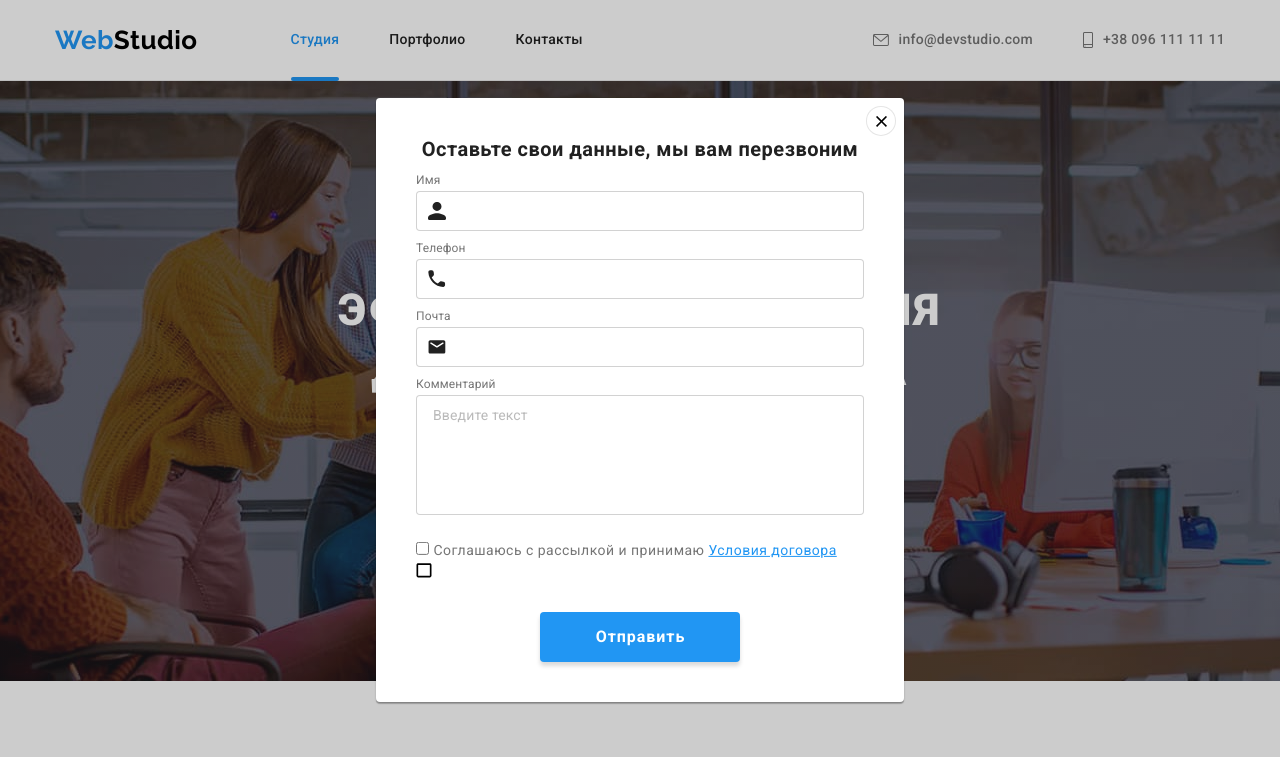
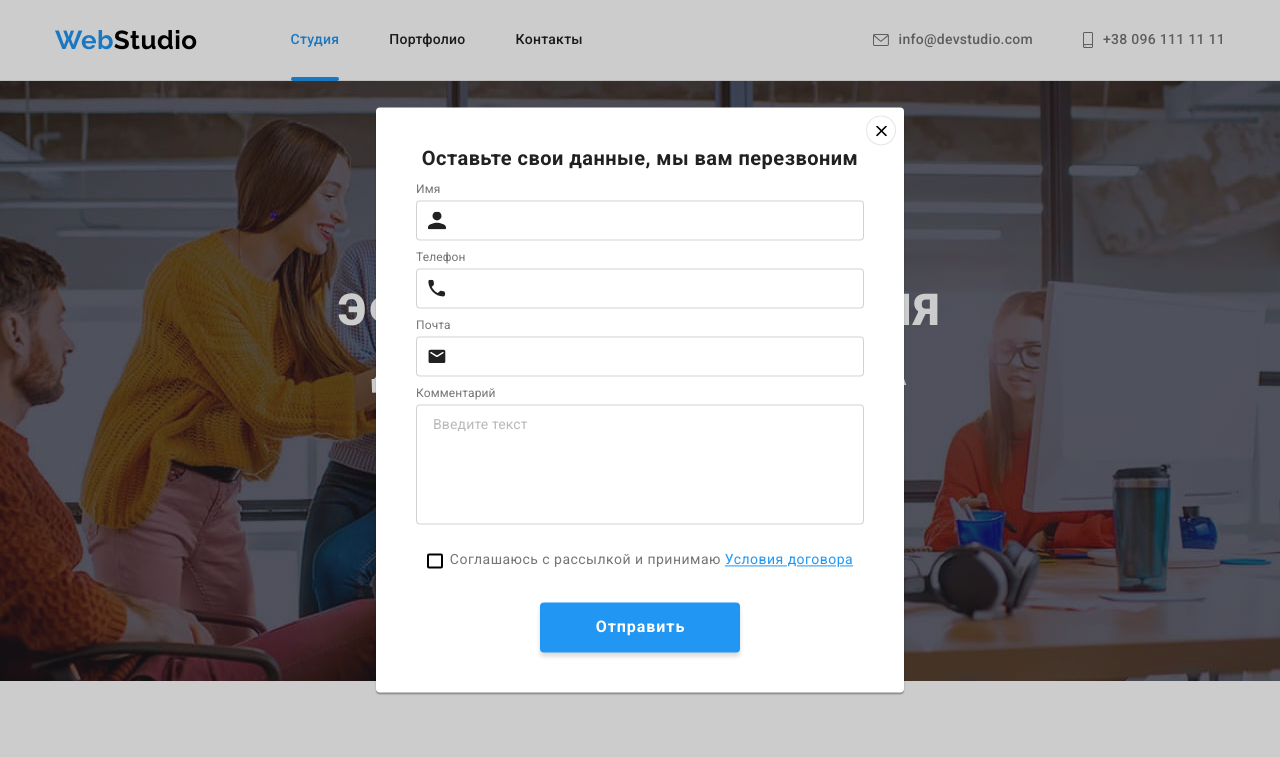
Before and after one commit to oksana-mart/goit-markup-hw-06, a plain HTML site: page index.html in a window 1280 px wide. Both pictures are taken after a click on the button "Заказать услугу". Shown: the top 757 px of the page. Drawn offline with nearby package versions, Linux system fonts and the light colour scheme.

Commit message:
Додає оформлення модального вікна

```diff
--- a/css/style.css
+++ b/css/style.css
@@ -746,6 +746,8 @@ header {
 
 .close-sign {
   fill: currentColor;
+  transition-duration: 250ms;
+  transition-timing-function: cubic-bezier(0.4, 0, 0.2, 1);
 }
 
 .close-button:focus {
@@ -805,6 +807,8 @@ textarea {
   border: 1px solid rgba(33, 33, 33, 0.2);
   box-sizing: border-box;
   cursor: pointer;
+  transition-duration: 250ms;
+  transition-timing-function: cubic-bezier(0.4, 0, 0.2, 1);
 }
 
 .field .input {
@@ -831,6 +835,8 @@ textarea {
   top: 50%;
   transform: translateY(-50%);
   fill:currentColor;
+  transition-duration: 250ms;
+  transition-timing-function: cubic-bezier(0.4, 0, 0.2, 1);
 }
 
 .input-svg {
@@ -844,12 +850,13 @@ textarea {
 
 .field:focus-within input,
 .field:focus-within .input-svg {
-  color:rgba(33, 150, 243, 0.9);
+  color: var(--accent-color);
 }
 
   /* чекбокс */
 
 .checkbox-text {
+  display: inline-block;
   font-style: normal;
   font-weight: var(--secondary-font-weight);
   font-size: 14px;
@@ -858,8 +865,39 @@ textarea {
 }
 
 .checkbox-accent {
-  text-decoration: underline;
+  text-decoration-line: underline;
   color: var(--accent-color);
+}
+
+.checkbox-icon {
+  display: inline-block;
+  width: 16px;
+  height: 15px;
+  cursor: pointer;
+  border: 2px solid #000000;
+  border-radius: 2px;
+  margin-right: 7px;
+
+  transition-duration: 250ms;
+  transition-timing-function: cubic-bezier(0.4, 0, 0.2, 1);
+}
+
+.old-checkbox:checked + .checkbox-icon {
+  background-color: var(--accent-color);
+  border-color: var(--accent-color);
+  background-image: url(../images/checked.svg);
+  background-size: contain;
+  background-origin: border-box;
+}
+
+.old-checkbox:focus + .checkbox-icon {
+  border: 2px solid var(--accent-color);
+}
+
+.label {
+  display: flex;
+  align-items: center;
+  justify-content: center;
 }
 
   /* кнопка Отправить */
--- a/index.html
+++ b/index.html
@@ -425,14 +425,10 @@
             <textarea class="input" type="text" name="comment" id="comment" placeholder="Введите текст"></textarea>
           </div>
           <div class="checkbox">
-            <label>
-              <input type="checkbox" name="agree">
-              <span class="checkbox-text">Соглашаюсь с рассылкой и принимаю <span class="checkbox-accent">Условия договора</span></span>
-              <div class="checkbox-icon">
-                <svg class="checkbox-svg" width="16" height="15">
-                  <use href="./images/sprite.svg#checkbox"></use>
-                </svg>
-              </div>
+            <label class="label">
+              <input type="checkbox" name="agree" class="visually-hidden old-checkbox">
+                <span class="checkbox-icon"></span>
+                <span class="checkbox-text">Соглашаюсь с рассылкой и принимаю <span class="checkbox-accent">Условия договора</span></span>
             </label>
           </div>
           <button class="submit-button" type="submit">Отправить</button>
```
Also changed, not shown: images/checked.svg (added), images/sprite.svg.
